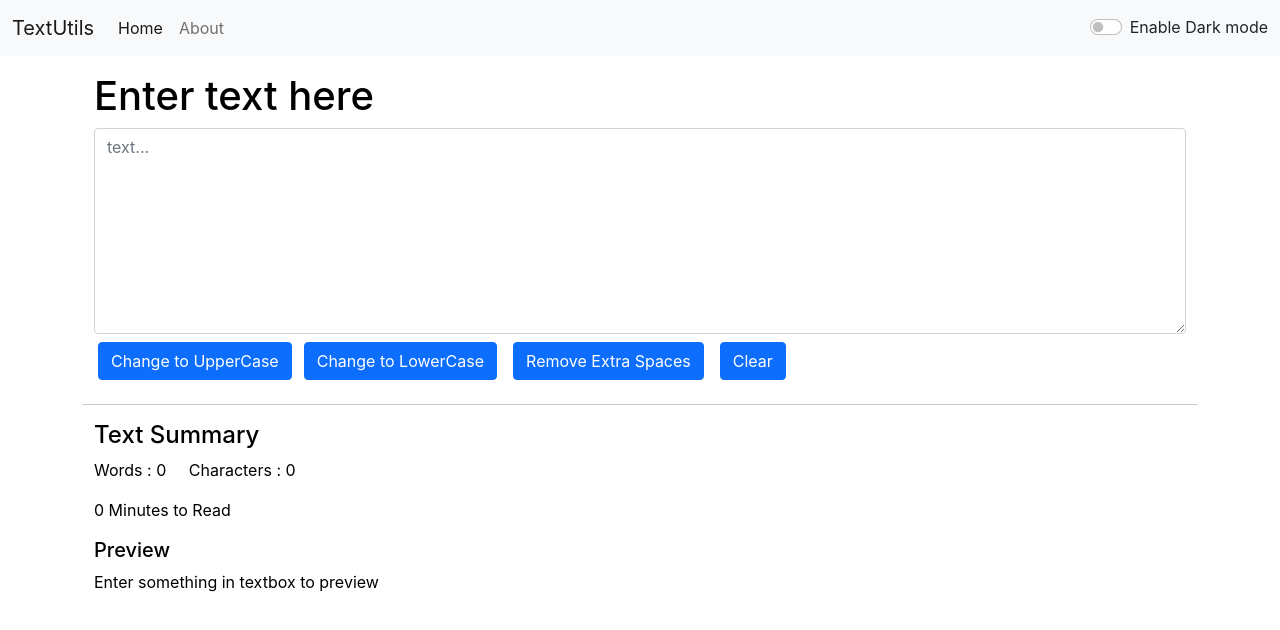
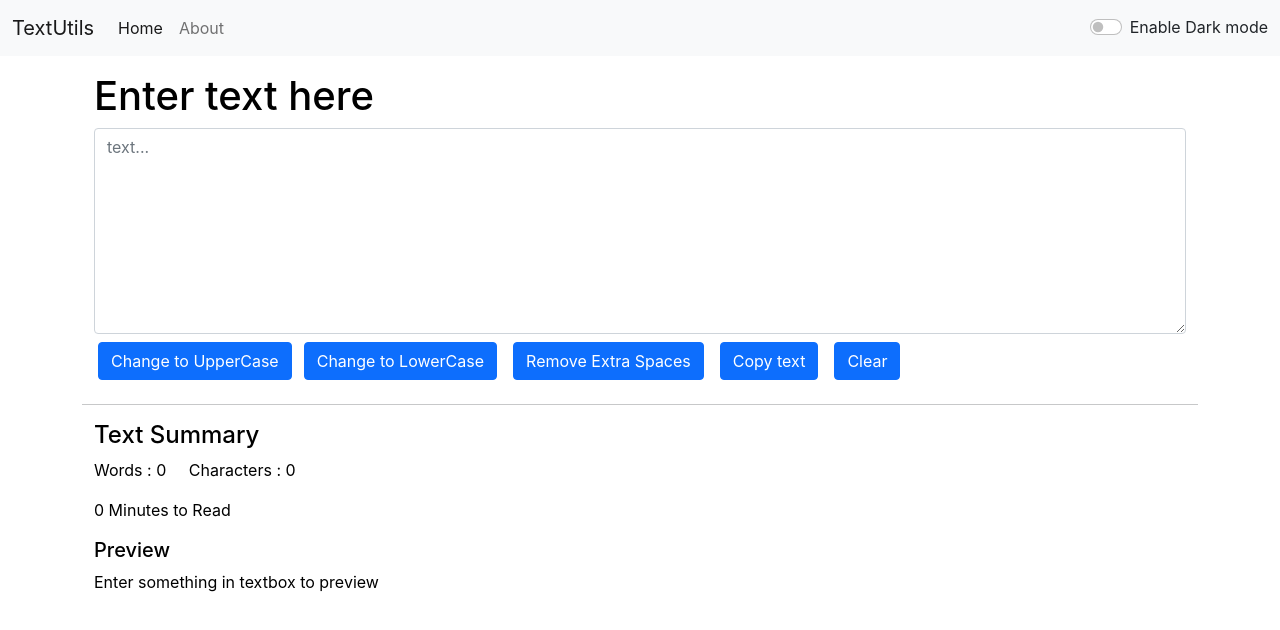
Before and after one commit to ayush1614/TextUtils, a React (Create React App) app: page / in a window 1280 px wide. Shown: the top 630 px of the page. Built offline with nearby package versions, Linux system fonts and the light colour scheme.

Commit message:
added the copy to clipboard functionality

```diff
--- a/src/components/TextForm.js
+++ b/src/components/TextForm.js
@@ -17,11 +17,24 @@ export default function TextForm(props) {
         setText(newText);
     };
 
+    // removes extra spaces
     const handleExtraSpaces = () => {
         let newText = text.split(/[ ] + /);
         setText(newText.join(" "));
     }
 
+    const handleCopyText = () => {
+        let copyText = document.getElementById("textArea");
+
+        //select the text field
+        copyText.select();
+        copyText.setSelectionRange(0, 99999);  //for mobile devices
+
+        // copy the text inside the text field
+        navigator.clipboard.writeText(copyText.value);
+    }
+
+    //clears the text area
     const handleClear = () => {
         let newText = '';
         setText(newText);
@@ -39,7 +52,7 @@ export default function TextForm(props) {
         <>
             <div className='container'>
                 {/* setting the props */}
-                <h1 style={{color: props.mode === 'light' ? 'black' : 'white'}}>{props.heading}</h1>
+                <h1 style={{ color: props.mode === 'light' ? 'black' : 'white' }}>{props.heading}</h1>
 
                 {/*onChange is used so that we can write in textarea . Helps in settting the state and updating it*/}
 
@@ -48,16 +61,17 @@ export default function TextForm(props) {
                 <button className="btn btn-primary my-2 mx-1" onClick={handleUpClick}>Change to UpperCase</button>
                 <button className="btn btn-primary my-1 mx-2" onClick={handleLoClick}>Change to LowerCase</button>
                 <button className="btn btn-primary my-1 mx-2" onClick={handleExtraSpaces}>Remove Extra Spaces</button>
+                <button className="btn btn-primary my-1 mx-2" onClick={handleCopyText}>Copy text</button>
                 <button className="btn btn-primary my-1 mx-2" onClick={handleClear}>Clear</button>
 
             </div>
             <hr />
-            <div className="container" style={{color: props.mode === 'light' ? 'black' : 'white'}}>
+            <div className="container" style={{ color: props.mode === 'light' ? 'black' : 'white' }}>
                 <h4>Text Summary</h4>
                 <p>Words : {text.split(" ").length - 1} &nbsp; &nbsp; Characters  : {text.length}</p>
                 <p>{0.008 * (text.split(" ").length - 1)} Minutes to Read</p>
                 <h5>Preview</h5>
-                <p>{text.length >0 ? text : 'Enter something in textbox to preview'}</p>
+                <p>{text.length > 0 ? text : 'Enter something in textbox to preview'}</p>
             </div>
         </>
     )
```
